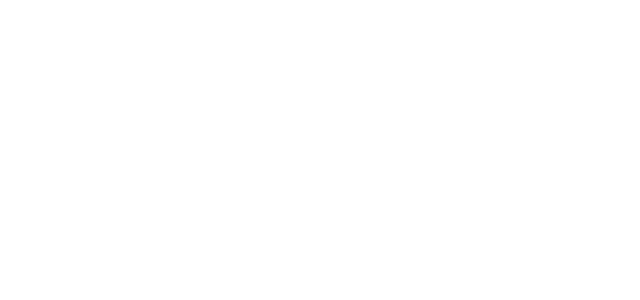
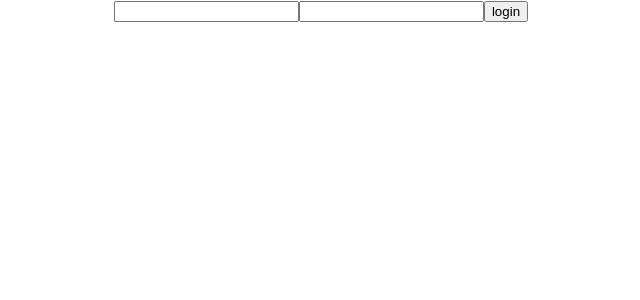
Before and after one commit to patryk-siewiera/better-software-group, a React (Create React App) app: page / in a window 1280 px wide. Shown: the top 300 px of the page, without its empty margins (319-959 px from the left). Built offline with nearby package versions, Linux system fonts and the light colour scheme.

Commit message:
feat: login

```diff
--- a/package.json
+++ b/package.json
@@ -8,6 +8,7 @@
     "@testing-library/user-event": "^12.1.10",
     "react": "^17.0.2",
     "react-dom": "^17.0.2",
+    "react-router-dom": "^5.2.0",
     "react-scripts": "4.0.3",
     "web-vitals": "^1.0.1"
   },
--- a/src/App.js
+++ b/src/App.js
@@ -1,16 +1,33 @@
 import "./App.css";
+import { getLoginTokenAnonymous } from "./api";
+import { useState, useEffect } from "react";
+import {
+	BrowserRouter as Router,
+	Switch,
+	Route,
+	Link,
+	useHistory,
+} from "react-router-dom";
+import Player from "./player";
+import Login from "./login";
 
 function App() {
-	function handleLogin() {
-		// history.push('/home')
-	}
+	const history = useHistory();
+	const [jwtToken, setJwtToken] = useState("");
 	return (
-		<div className="App">
-			<form action="" onSubmit={handleLogin}>
-				<input type="text" />
-				<input type="text" />
-			</form>
-		</div>
+		<Switch>
+			<Route exact path="/">
+				<Login
+					onLogin={(token) => {
+						setJwtToken(token);
+						history.push("/player");
+					}}
+				/>
+			</Route>
+			<Route exact path="/player">
+				<Player />
+			</Route>
+		</Switch>
 	);
 }
 
--- a/src/api.js
+++ b/src/api.js
@@ -1,14 +1,19 @@
 const BASE_URL = "https://thebetter.bsgroup.eu/";
 
 export function getLoginTokenAnonymous() {
-	fetch(BASE_URL + "Authorization/SignIn", {
+	return fetch(BASE_URL + "Authorization/SignIn", {
 		method: "POST",
-		headers: {},
+		headers: {
+			accept: "application/json",
+			"Content-Type": "application/json",
+		},
 		body: "{}",
 	})
 		.then((response) => {
-			// AuthorizationToken.Token
-			return response.json();
+			// jwt = AuthorizationToken.Token
+			return response
+				.json()
+				.then((res) => res["AuthorizationToken"]["Token"]);
 		})
 		.catch((err) => {
 			console.error(err);
@@ -55,6 +60,8 @@
 export function getPlayer(data, token) {
 	// {"MediaId": 15,
 	// "StreamType": "TRIAL"}
+
+	// body :  {}
 	fetch("https://thebetter.bsgroup.eu/Media/GetMediaPlayInfo", {
 		method: "POST",
 		headers: {
--- a/src/index.js
+++ b/src/index.js
@@ -3,10 +3,20 @@
 import "./index.css";
 import App from "./App";
 import Player from "./player";
-
+import {
+	BrowserRouter as Router,
+	Switch,
+	Route,
+	Link,
+	useHistory,
+} from "react-router-dom";
 
 ReactDOM.render(
 	<React.StrictMode>
+		<Router>
+			<App />
+		</Router>
+		{/* <Player /> */}
 	</React.StrictMode>,
 	document.getElementById("root")
 );
--- /dev/null
+++ b/src/login.js
@@ -0,0 +1,24 @@
+import React from "react";
+import { getLoginTokenAnonymous } from "./api";
+
+export default function Login({ token, setJwtToken, onLogin }) {
+	function getAndStoreToken() {
+		return getLoginTokenAnonymous().then((token) => onLogin(token));
+	}
+
+	function handleLogin(ev) {
+		getAndStoreToken();
+		ev.preventDefault();
+		ev.stopPropagation();
+	}
+
+	return (
+		<div className="App">
+			<form action="" onSubmit={handleLogin}>
+				<input type="text" />
+				<input type="text" />
+				<button type="submit">login</button>
+			</form>
+		</div>
+	);
+}
--- a/src/mainScreen.js
+++ b/src/mainScreen.js
@@ -1,5 +1,8 @@
 import React from "react";
+import { getLoginTokenAnonymous } from "./api";
+
+const token = getLoginTokenAnonymous();
 
 export default function MainScreen() {
-	return <div>Main screen</div>;
+	return <div>{token}</div>;
 }
--- a/src/player.js
+++ b/src/player.js
@@ -28,6 +28,8 @@
                 */}
 				{/* Load mpd file from API, then inject to react-player
 				https://github.com/cookpete/react-player/search?q=mpd */}
+
+				{/* <ReactPlayer url="https://www.youtube.com/watch?v=ysz5S6PUM-U" /> */}
 			</div>
 		</div>
 	);
```
Also changed, not shown: 2 other files (tests, documents, lock files or other folders).
